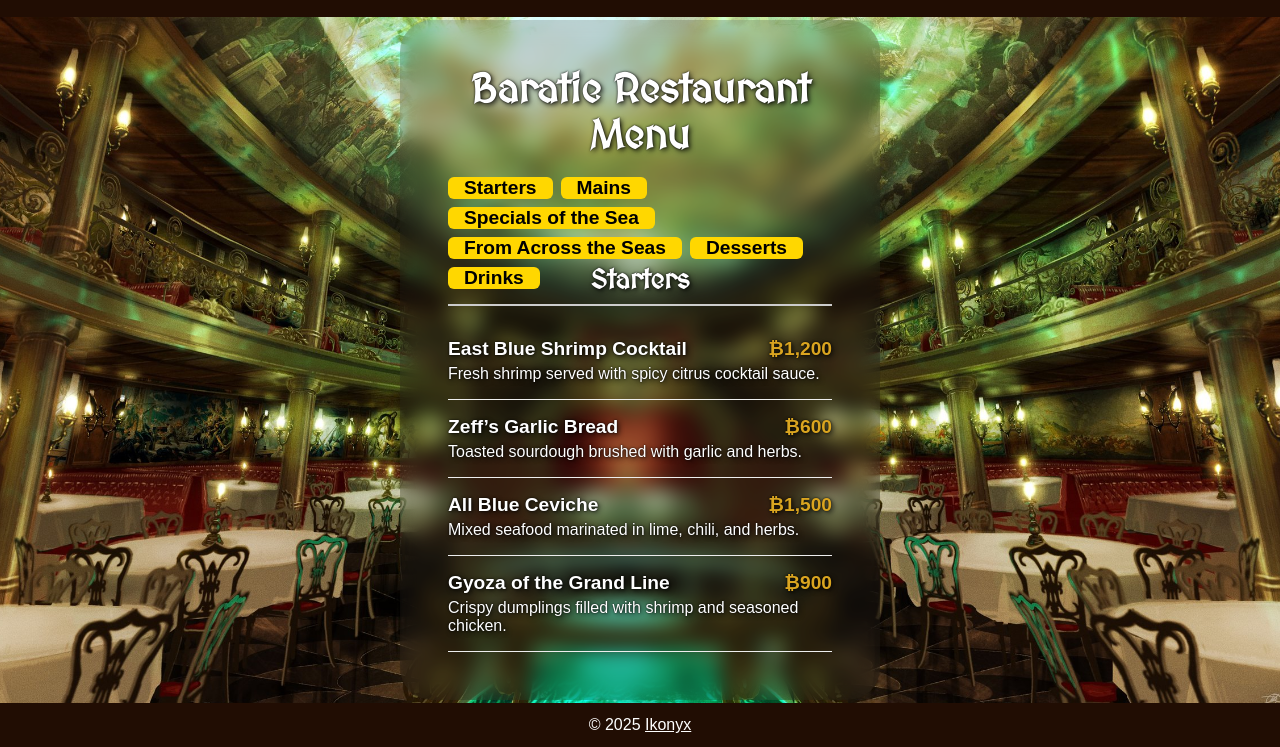
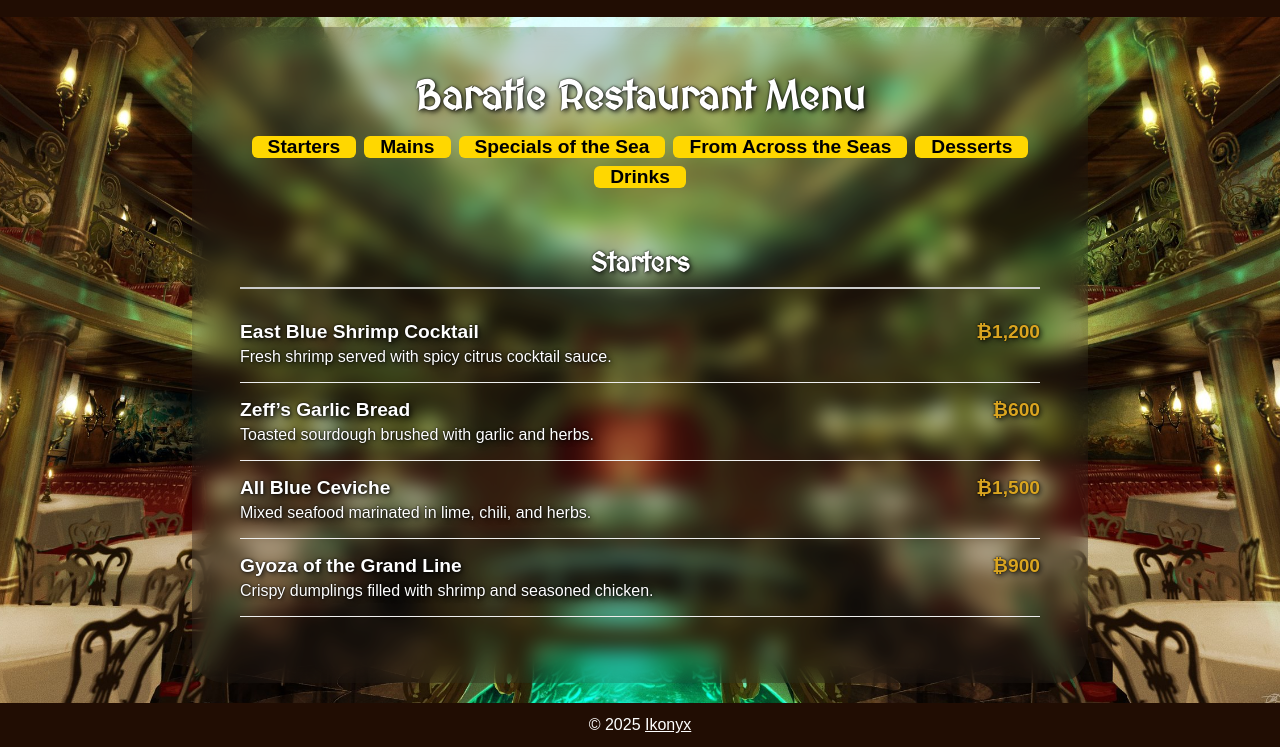
Before and after one commit to ikonyx/restaurant-page, a website built with webpack: page src/template.html in a window 1280 px wide. Both pictures are taken after a click on the button "Menu". Shown: the part 53-800 px from the top of the page. Built offline with nearby package versions, Linux system fonts and the light colour scheme.

Commit message:
Fix layout issue in menu page

```diff
--- a/src/styles.css
+++ b/src/styles.css
@@ -108,16 +108,18 @@ a {
 
 #menuContainer {
     display: grid;
-    justify-content: center;
-    align-items: center;
+    height: 70vh;
     color: white;
     background-color: rgba(30 30 30 / 20%);
     backdrop-filter: blur(10px);
     padding: 3rem;
-    margin: 0 25rem;
+    margin: 0 15vw;
     border-radius: 32px;
     text-shadow: 2px 2px 5px rgba(0,0,0,0.8),
     0px 0px 2px  rgba(0,0,0,1);
+    overflow-y: auto;
+    -ms-overflow-style: none;
+    scrollbar-width: none;
 }
 
 #menuHeader {
@@ -125,12 +127,12 @@ a {
   font-size: 2.5rem;
   font-weight: bold;
   text-align: center;
-  align-self: start;
 }
 
 #menu-nav {
     margin: 15px 0;
     display: flex;
+    justify-content: center;
     flex-wrap: wrap;
     gap: 0.5rem;
     height: 50px;
@@ -149,6 +151,12 @@ a {
 
 #menu-nav button:hover {
   background: darkorange;
+}
+
+#dishes-content {
+  display: grid;
+  height: 440px;
+  align-items: center;
 }
 
 h2 {
```
